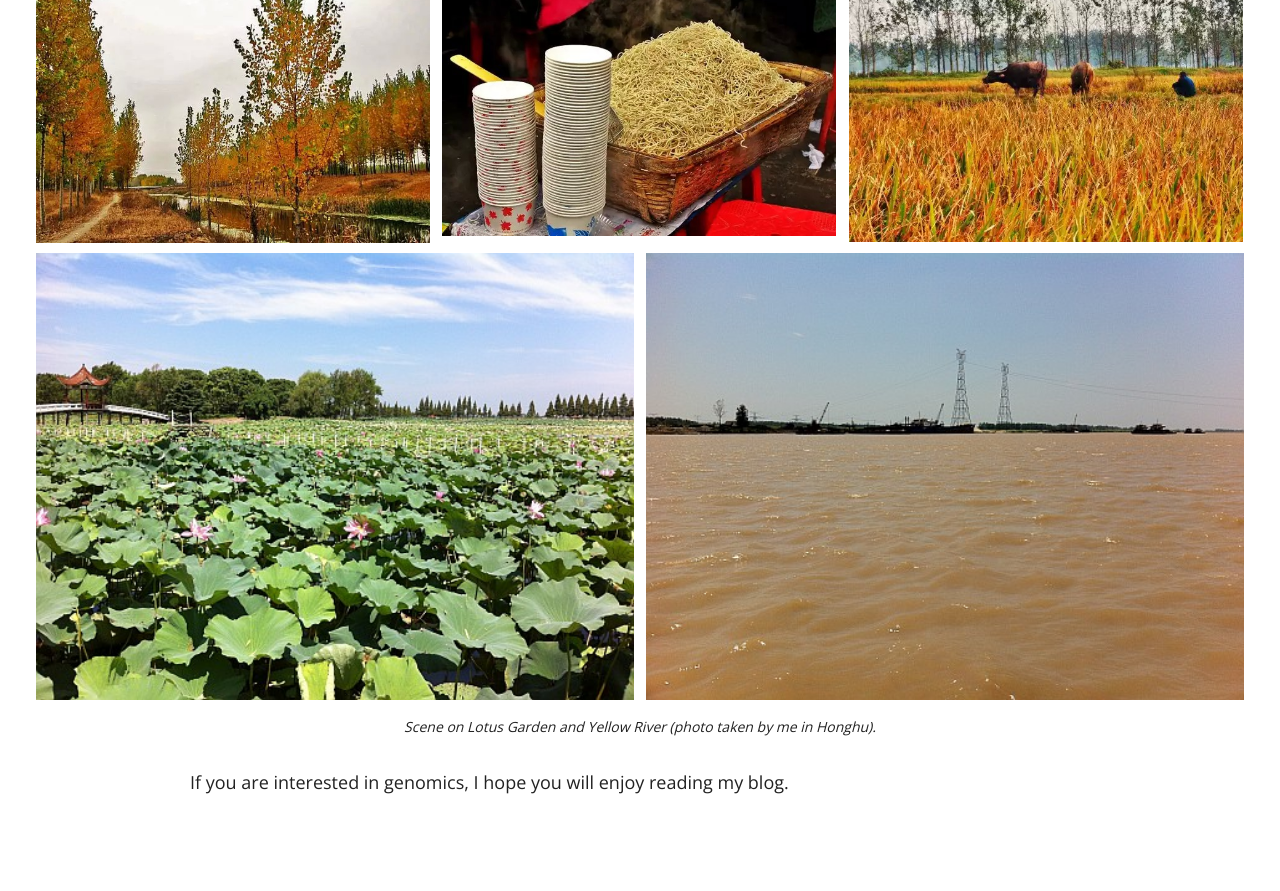
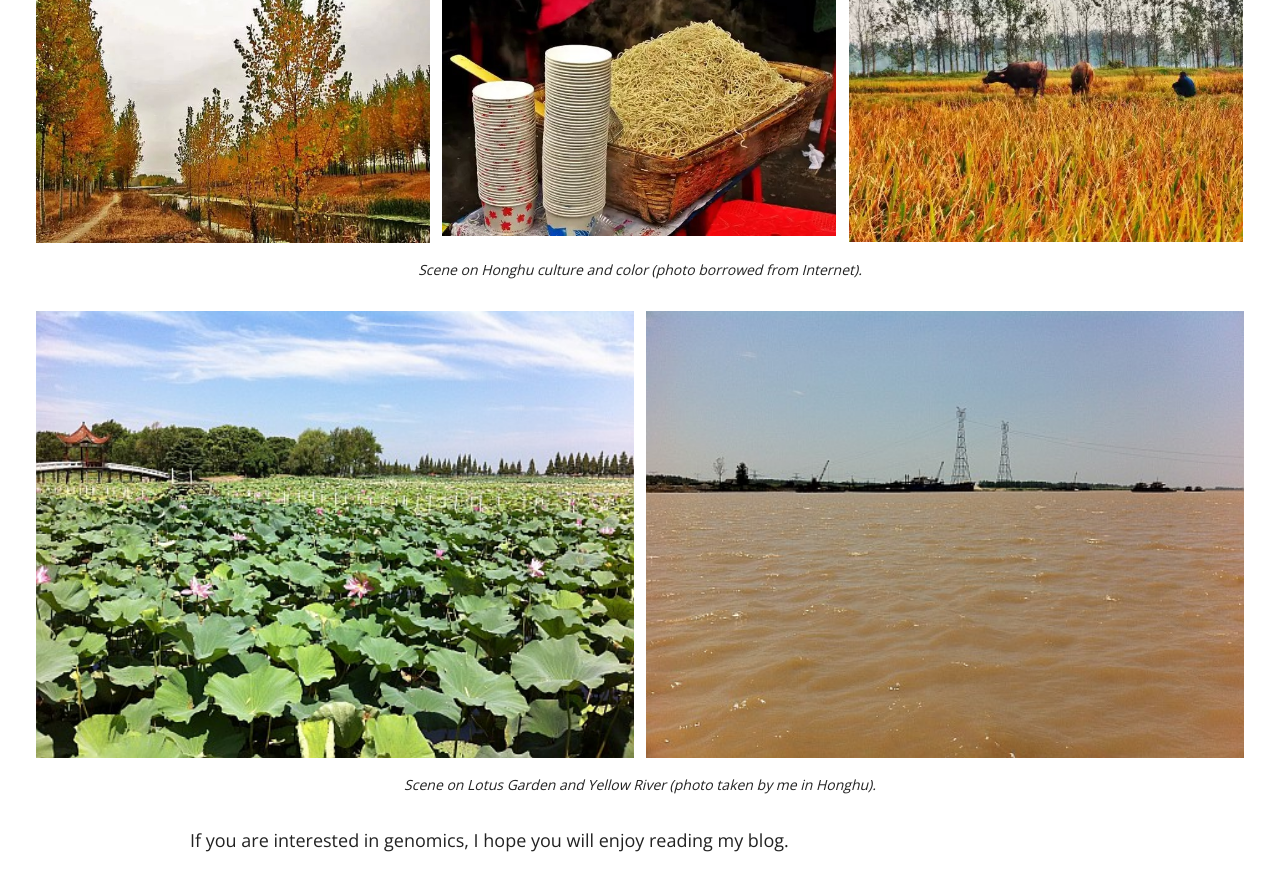
Before and after one commit to kaichop/kaichop, a Jekyll site: the page built from about.md, in a window 1280 px wide and 900 px high, scrolled down 1795 px. Shown: the top 891 px of the window. Built offline with Jekyll 4.4.1, drawn with Linux system fonts in a browser that asks for light colours; nearby versions of some CDN libraries.

Commit message:
Update about.md

```diff
--- a/about.md
+++ b/about.md
@@ -51,6 +51,7 @@ I was born and brought up in Honghu, China. It is beautiful city.
 	<a href="{{ site.url }}/images/about/honghu10.jpg"><img src="{{ site.url }}/images/about/honghu10.jpg"></a>
 	<a href="{{ site.url }}/images/about/honghu11.jpg"><img src="{{ site.url }}/images/about/honghu11.jpg"></a>
 	<a href="{{ site.url }}/images/about/honghu12.jpg"><img src="{{ site.url }}/images/about/honghu12.jpg"></a>
+	<figcaption>Scene on Honghu culture and color (photo borrowed from Internet).</figcaption>
 </figure>
 <figure class="half">
 	<a href="{{ site.url }}/images/about/honghu2.jpg"><img src="{{ site.url }}/images/about/honghu2small.jpg"></a>
```
